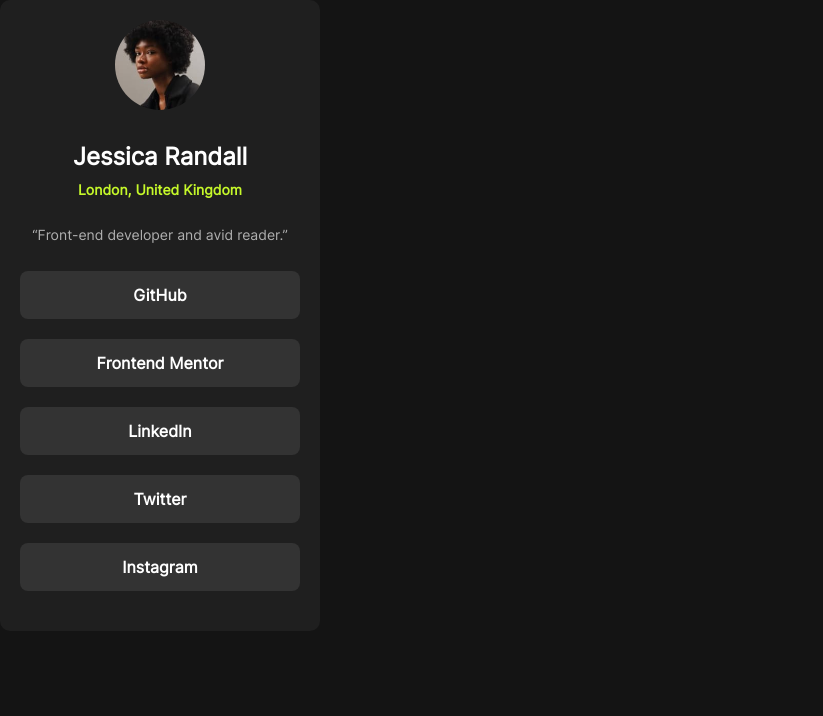
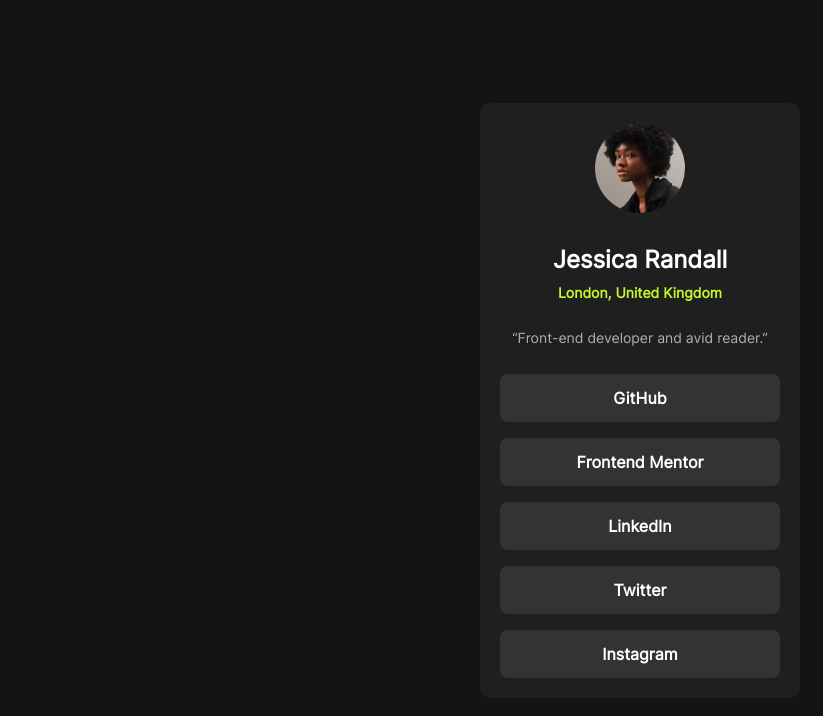
Before and after one commit to j0tt4pp3/social-links-profile-main, a plain HTML site: page index.html in a window 1280 px wide. Shown: the whole page, without its empty margins (0-823 px from the left). Drawn offline with Linux system fonts and the light colour scheme.

Commit message:
feat: Centraliza card na tela

```diff
--- a/style.css
+++ b/style.css
@@ -39,6 +39,10 @@
 main {
     height: 100%;
     width: 100%;
+
+    display: grid;
+    place-items: center;
+    height: 100dvh;
 }
 
 section {
@@ -78,7 +82,11 @@
 }
 
 li {
-    margin-bottom: 20px;
+    margin-bottom: 16px;
+}
+
+li:last-child {
+    margin-bottom: 0;
 }
 
 a {
```
